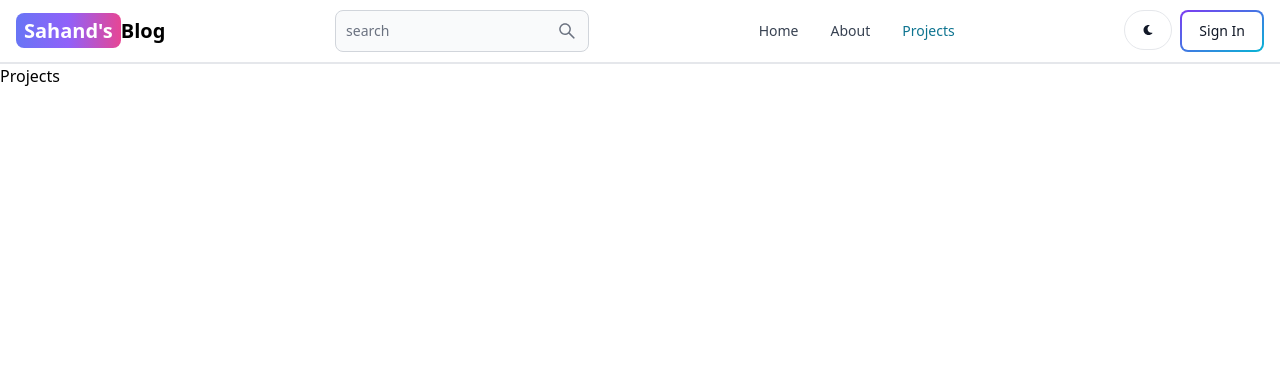
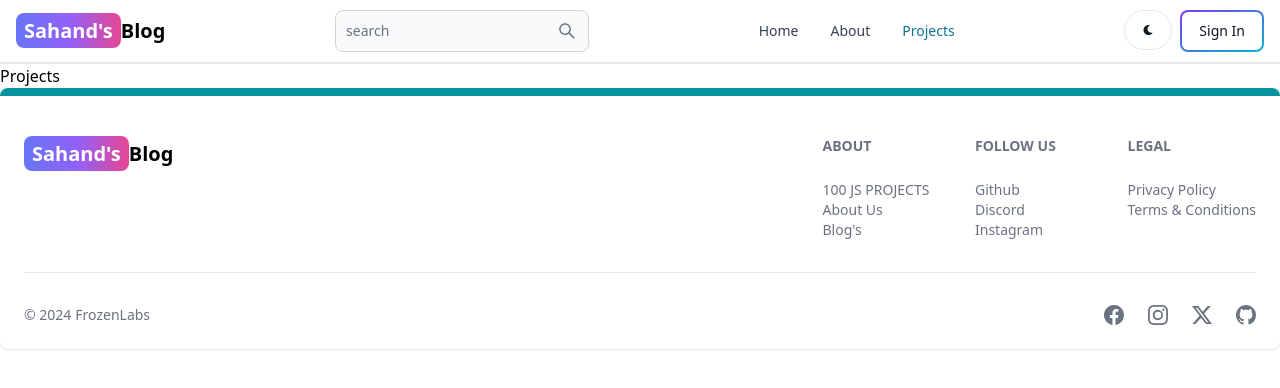
Before and after one commit to Amarrv/MERN-FULLSATCK-BLOG, a React (Create React App) app in the folder client/: page /projects in a window 1280 px wide. Shown: the top 388 px of the page. Built offline with nearby package versions, Linux system fonts and the light colour scheme.

Commit message:
create footer component

```diff
--- a/client/src/App.js
+++ b/client/src/App.js
@@ -6,6 +6,7 @@ import SignUp from "./pages/SignUp";
 import Dashboard from "./pages/Dashboard";
 import Projects from "./pages/Projects";
 import Header from "./components/Header";
+import Footer from "./components/footer";
 
 function App() {
   return (
@@ -19,6 +20,7 @@ function App() {
         <Route path="/dashboard" element={<Dashboard />} />
         <Route path="/projects" element={<Projects />} />
       </Routes>
+      <Footer />
     </BrowserRouter>
   );
 }
--- /dev/null
+++ b/client/src/components/footer.js
@@ -0,0 +1,84 @@
+import { Footer } from "flowbite-react";
+import React from "react";
+import { Link } from "react-router-dom";
+import { BsFacebook, BsGithub, BsInstagram, BsTwitterX } from "react-icons/bs";
+
+const footerComp = () => {
+  return (
+    <Footer container className="border-t-8 border-teal-500">
+      <div className="w-full max-w-7xl mx-auto">
+        <div className="grid w-full justify-between sm:flex md:grid-cols-1">
+          <div className="mt-5">
+            <Link
+              to="/"
+              className="self-center whitespace-nowrap text-lg
+      sm:text-xl font-semibold dark:text-white"
+            >
+              <span
+                className="px-2 py-1 bg-gradient-to-r from-indigo-500
+        via-purple-500 to-pink-500 rounded-lg text-white"
+              >
+                Sahand's
+              </span>
+              Blog
+            </Link>
+          </div>
+          <div
+            className="grid grid-cols-2 gap-8
+            mt-4 sm:grid-cols-3 sm:gap-6"
+          >
+            <div>
+              <Footer.Title title="About" />
+              <Footer.LinkGroup col>
+                <Footer.Link>100 JS PROJECTS</Footer.Link>
+              </Footer.LinkGroup>
+              <Footer.LinkGroup col>
+                <Footer.Link>About Us</Footer.Link>
+              </Footer.LinkGroup>
+              <Footer.LinkGroup col>
+                <Footer.Link>Blog's</Footer.Link>
+              </Footer.LinkGroup>
+            </div>
+            <div>
+              <Footer.Title title="Follow Us" />
+              <Footer.LinkGroup col>
+                <Footer.Link>Github</Footer.Link>
+              </Footer.LinkGroup>
+              <Footer.LinkGroup col>
+                <Footer.Link>Discord</Footer.Link>
+              </Footer.LinkGroup>
+              <Footer.LinkGroup col>
+                <Footer.Link>Instagram</Footer.Link>
+              </Footer.LinkGroup>
+            </div>
+            <div>
+              <Footer.Title title="Legal" />
+              <Footer.LinkGroup col>
+                <Footer.Link>Privacy Policy</Footer.Link>
+              </Footer.LinkGroup>
+              <Footer.LinkGroup col>
+                <Footer.Link>Terms & Conditions</Footer.Link>
+              </Footer.LinkGroup>
+            </div>
+          </div>
+        </div>
+        <Footer.Divider />
+        <div className="w-full sm:flex sm:items-center sm:justify-between">
+          <Footer.Copyright
+            href="#"
+            by="FrozenLabs"
+            year={new Date().getFullYear()}
+          />
+          <div className="flex gap-6 sm:mt-0 mt-4 sm:justify-center">
+            <Footer.Icon href="#" icon={BsFacebook} />
+            <Footer.Icon href="#" icon={BsInstagram} />
+            <Footer.Icon href="#" icon={BsTwitterX} />
+            <Footer.Icon href="#" icon={BsGithub} />
+          </div>
+        </div>
+      </div>
+    </Footer>
+  );
+};
+
+export default footerComp;
```
